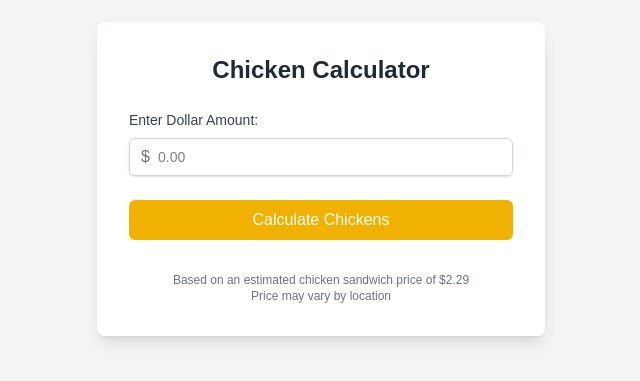
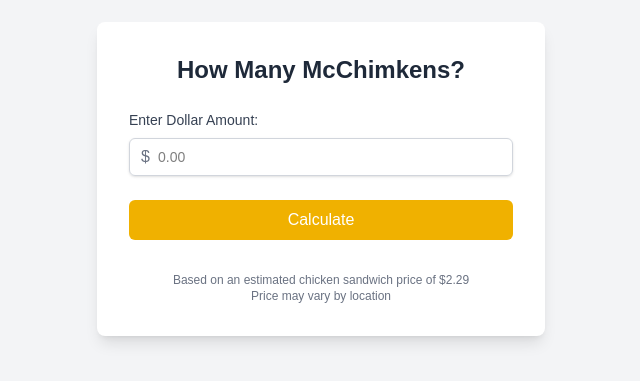
Before and after one commit to tezothy/chimken_calc_v2, a Next.js app in the folder chimken_calc_v2_project/: page / in a window 1280 px wide. Shown: the part 221-602 px from the top of the page, without its empty margins (319-959 px from the left). Built offline with nearby package versions, Linux system fonts and the light colour scheme.

Commit message:
Updating text outputs

```diff
--- a/chimken_calc_v2_project/components/ChickenCalculator.js
+++ b/chimken_calc_v2_project/components/ChickenCalculator.js
@@ -36,7 +36,7 @@ const ChickenCalculator = () => {
   return (
     <div className="flex min-h-screen flex-col items-center justify-center bg-gray-100 p-4">
       <div className="w-full max-w-md rounded-lg bg-white p-8 shadow-lg">
-        <h1 className="mb-6 text-center text-2xl font-bold text-gray-800">Chicken Calculator</h1>
+        <h1 className="mb-6 text-center text-2xl font-bold text-gray-800">How Many McChimkens?</h1>
 
         <div className="mb-6">
           <label htmlFor="dollarAmount" className="mb-2 block text-sm font-medium text-gray-700">
@@ -63,7 +63,7 @@ const ChickenCalculator = () => {
           onClick={handleCalculate}
           className="w-full rounded-md bg-yellow-500 py-2 px-4 font-medium text-white hover:bg-yellow-600 focus:outline-none focus:ring-2 focus:ring-yellow-500 focus:ring-offset-2"
         >
-          Calculate Chickens
+          Calculate
         </button>
 
         {result !== null && (
@@ -72,7 +72,7 @@ const ChickenCalculator = () => {
               <div className="text-sm text-gray-700">
                 <p className="font-medium">Result:</p>
                 <p className="mt-1">
-                  ${displayAmount} equals <span className="font-bold text-yellow-600">{result.wholeChickens}</span> whole chicken sandwiches
+                  Damn, that's like <span className="font-bold text-yellow-600">{result.wholeChickens}</span> McChimkens.
                 </p>
                 <p className="mt-2 text-xs text-gray-500">
                   With ${result.leftoverMoney} left over
```
